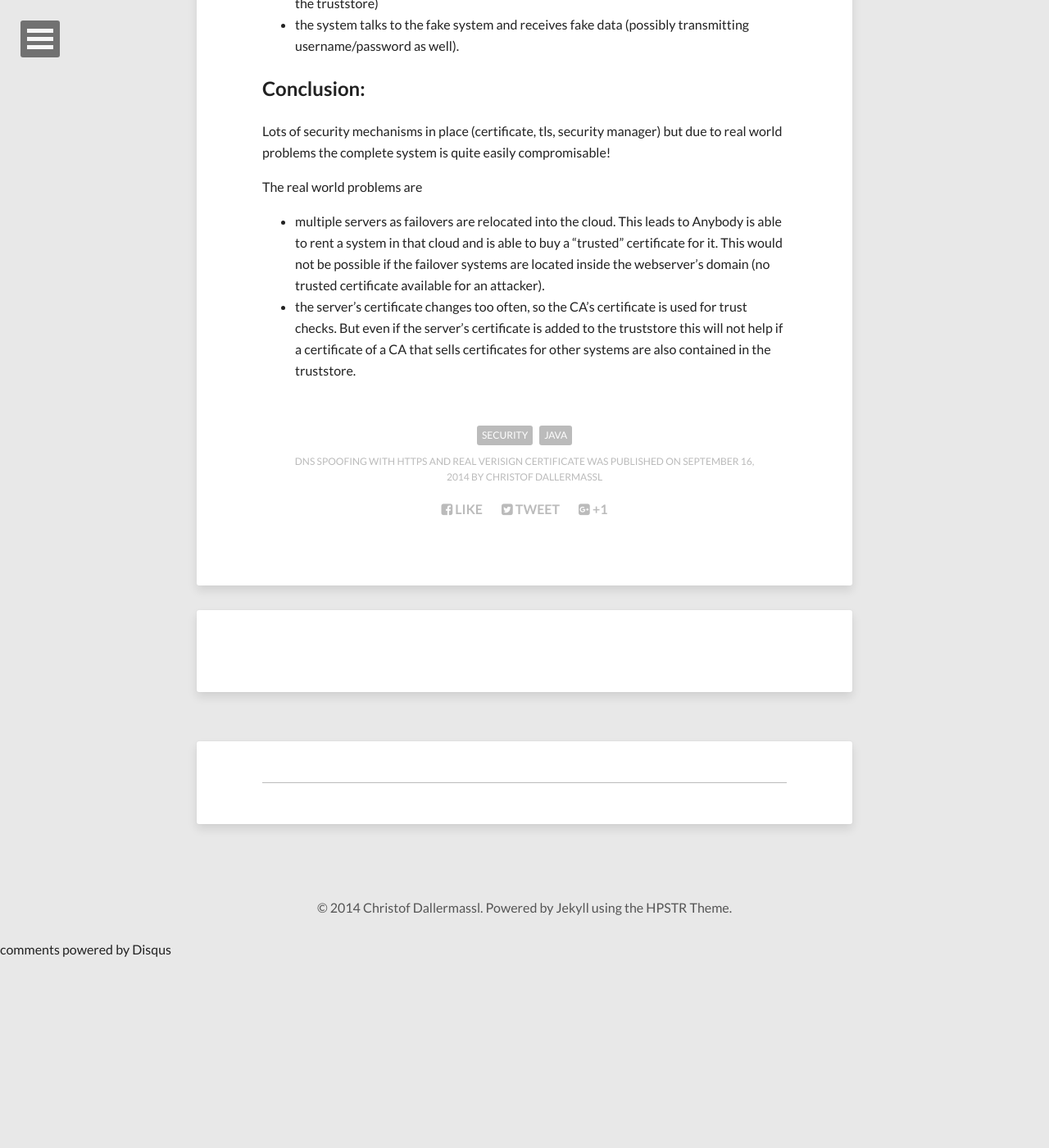
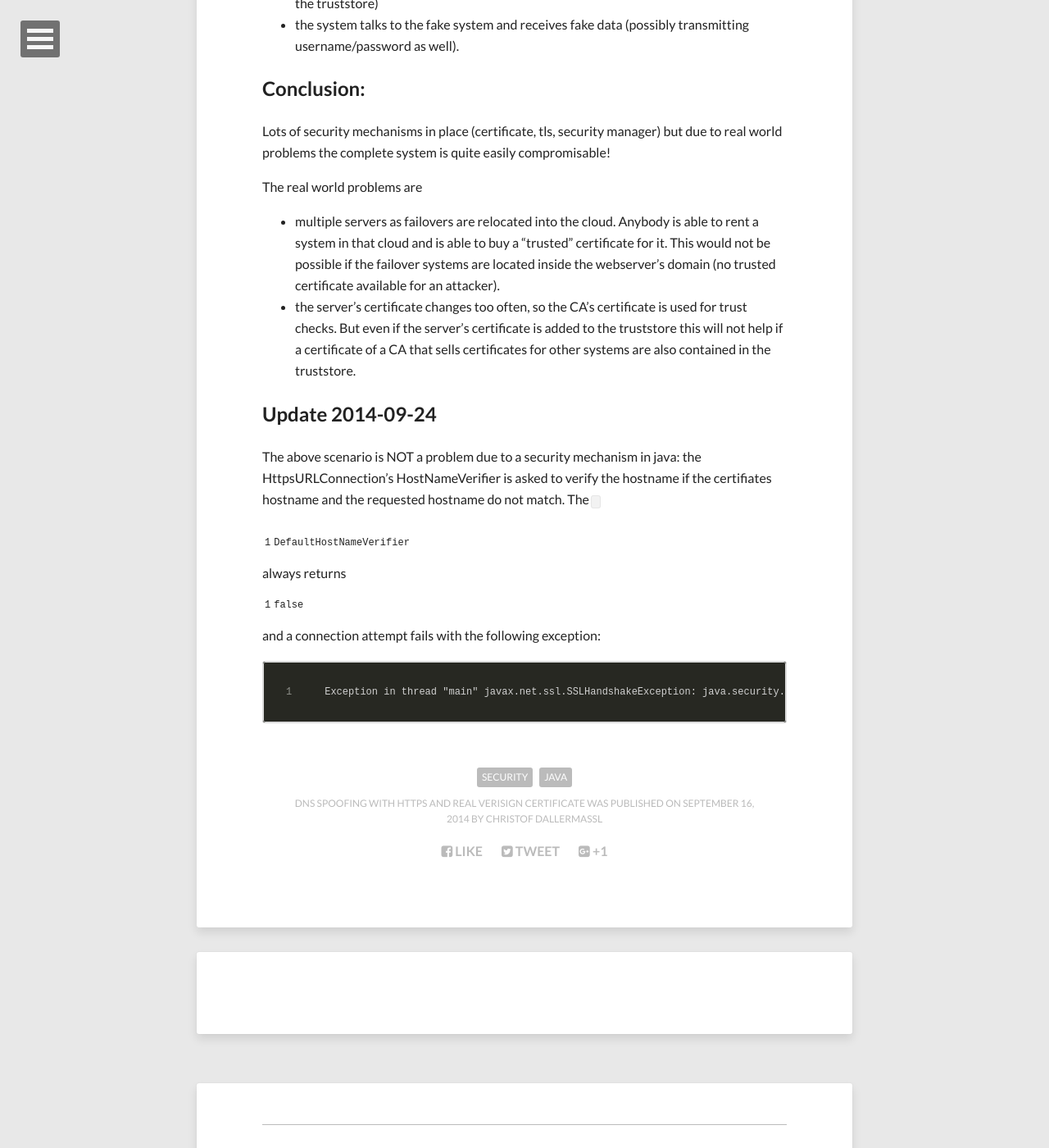
Before and after one commit to cdaller/blog, a Jekyll site: the page built from _posts/2014-09-16-dns_sppofing_with_https.markdown, in a window 1280 px wide and 1400 px high, scrolled down 2196 px. Shown: the whole window at 82% size. Built offline with Jekyll 4.4.1, drawn with Linux system fonts in a browser that asks for light colours; nearby versions of some CDN libraries; comment, search, counter and statistics services are not loaded; before the commit the page ends 3363 px from its top, so only the background shows below that.

Commit message:
added solution to problem

````diff
--- a/_posts/2014-09-16-dns_sppofing_with_https.markdown
+++ b/_posts/2014-09-16-dns_sppofing_with_https.markdown
@@ -83,7 +83,7 @@ Lots of security mechanisms in place (certificate, tls, security manager) but du
 problems the complete system is quite easily compromisable!
 
 The real world problems are
-* multiple servers as failovers are relocated into the cloud. This leads to
+* multiple servers as failovers are relocated into the cloud.
   Anybody is able to rent a system
   in that cloud and is able to buy a "trusted" certificate for it. This would not be possible if the
   failover systems are located inside the webserver's domain (no trusted certificate available for
@@ -91,3 +91,14 @@ The real world problems are
 * the server's certificate changes too often, so the CA's certificate is used for trust checks.
   But even if the server's certificate is added to the truststore this will not help if
   a certificate of a CA that sells certificates for other systems are also contained in the truststore.
+
+## Update 2014-09-24
+
+The above scenario is NOT a problem due to a security mechanism in java: the HttpsURLConnection's
+HostNameVerifier is asked to verify the hostname if the certifiates hostname and the requested hostname
+do not match. The ```DefaultHostNameVerifier``` always returns ```false``` and a connection attempt fails with the
+following exception:
+
+~~~
+Exception in thread "main" javax.net.ssl.SSLHandshakeException: java.security.cert.CertificateException: No name matching uny-dev-murauer.unycom.com found
+~~~
````
